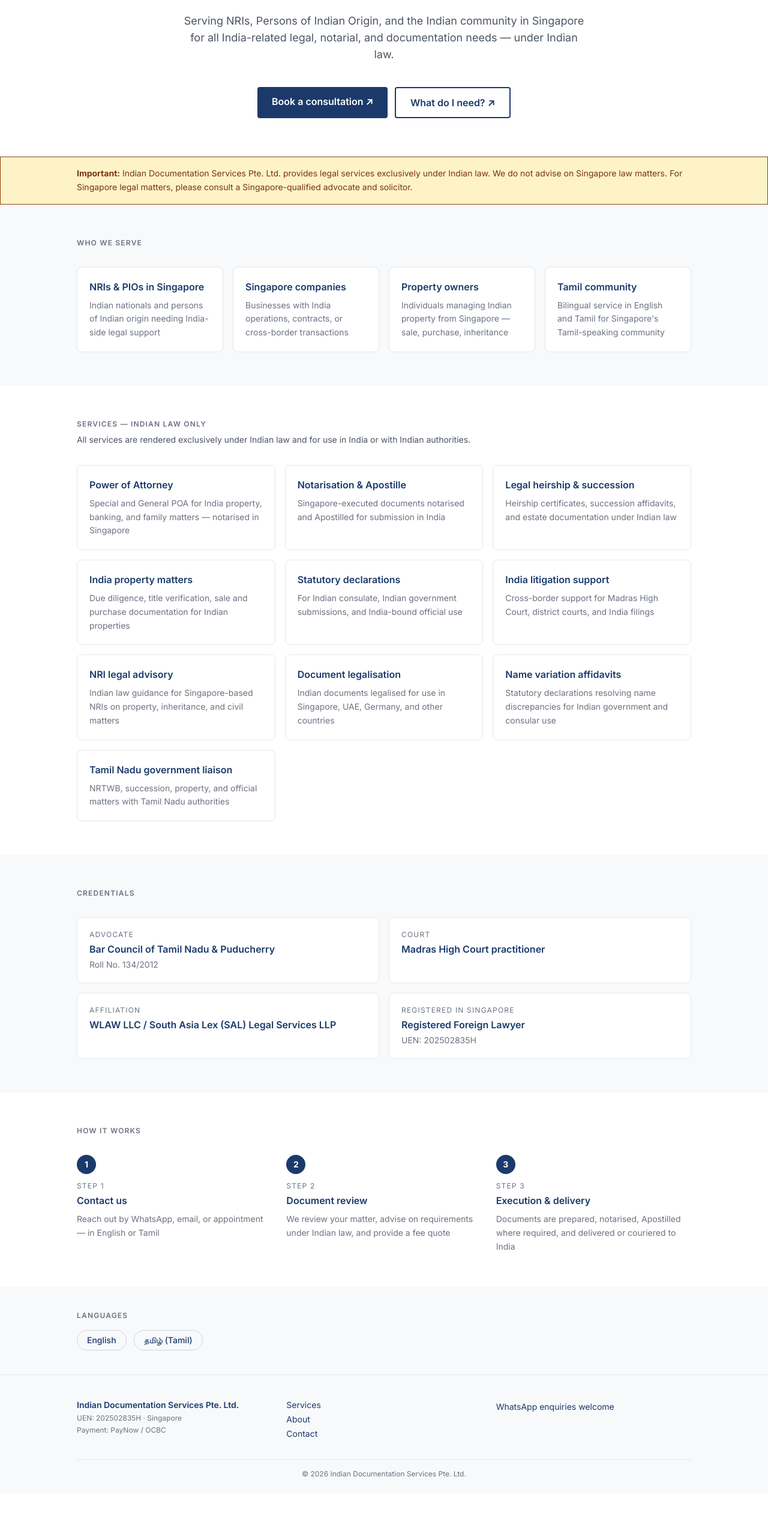
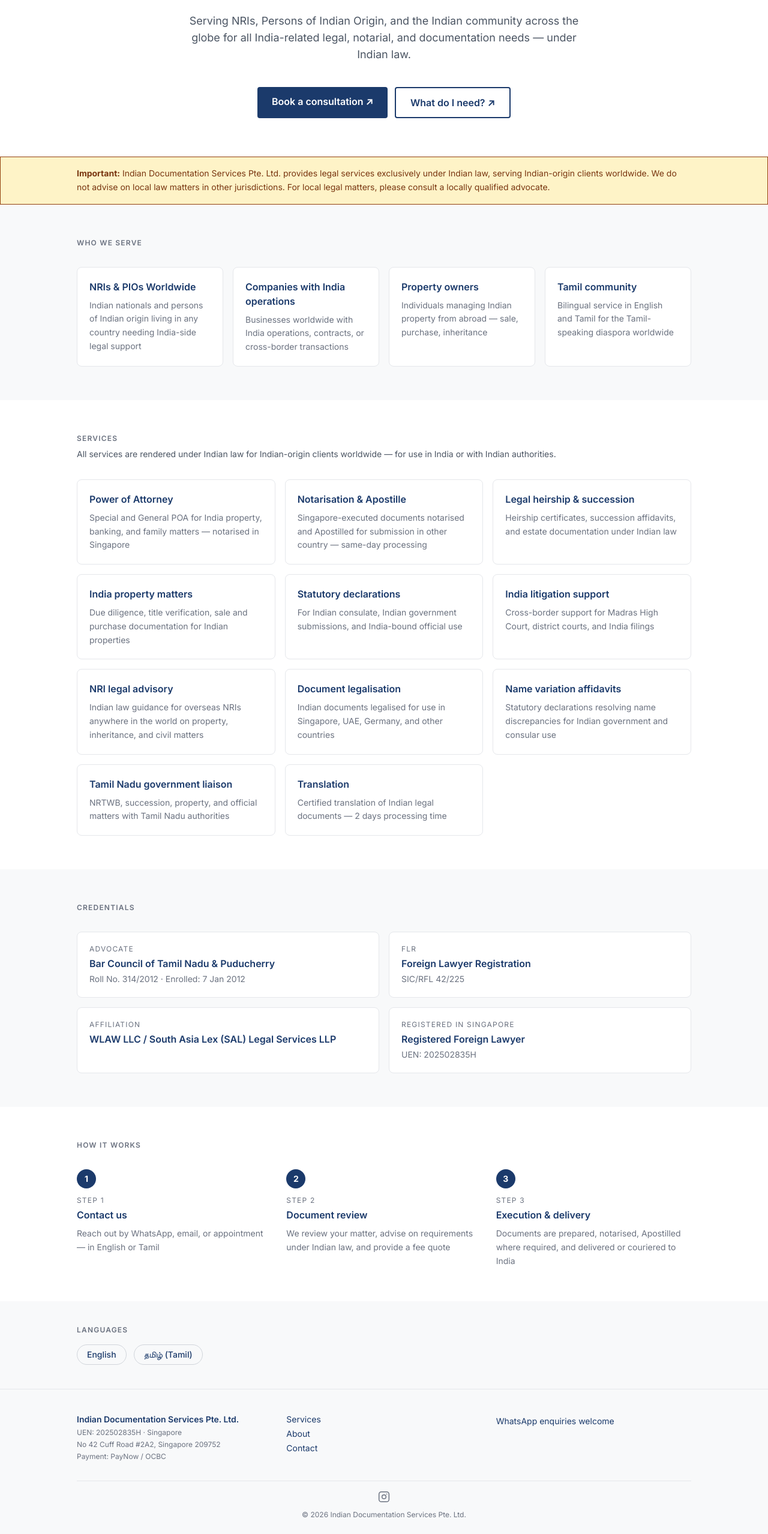
Before and after one commit to siva-vnr/indiandocservices, a Next.js app: page / in a window 1280 px wide. Shown: the part 234-2791 px from the top of the page at 60% size. Before the commit the page ends 2723 px from the top, so only its background shows below. Built offline with nearby package versions, Linux system fonts and the light colour scheme.

Commit message:
fix: update footer content and translations for global reach

```diff
--- a/src/app/layout.tsx
+++ b/src/app/layout.tsx
@@ -1,5 +1,5 @@
 import type { Metadata, Viewport } from 'next'
-import { Inter, Noto_Sans_Tamil } from 'next/font/google'
+import { Inter, Catamaran } from 'next/font/google'
 import './globals.css'
 
 const inter = Inter({
@@ -8,7 +8,7 @@ const inter = Inter({
   display: 'swap',
 })
 
-const notoSansTamil = Noto_Sans_Tamil({
+const catamaran = Catamaran({
   subsets: ['tamil'],
   variable: '--font-noto-tamil',
   display: 'swap',
@@ -39,7 +39,7 @@ export default function RootLayout({
 }) {
   return (
     <html lang="en">
-      <body className={`${inter.variable} ${notoSansTamil.variable} font-sans antialiased`}>
+      <body className={`${inter.variable} ${catamaran.variable} font-sans antialiased`}>
         {children}
       </body>
     </html>
--- a/src/components/Footer.tsx
+++ b/src/components/Footer.tsx
@@ -17,6 +17,9 @@ export default function Footer({ lang }: FooterProps) {
               {s.company}
             </p>
             <p className="text-xs text-muted">{s.uen}</p>
+            <p className={`text-xs text-muted mt-1 ${lang === 'ta' ? 'font-tamil' : ''}`}>
+              {s.address}
+            </p>
             <p className={`text-xs text-muted mt-1 ${lang === 'ta' ? 'font-tamil' : ''}`}>
               {s.payment}
             </p>
@@ -43,7 +46,20 @@ export default function Footer({ lang }: FooterProps) {
             </a>
           </div>
         </div>
-        <div className="border-t border-gray-200 pt-4">
+        <div className="border-t border-gray-200 pt-4 flex flex-col items-center gap-3">
+          <a
+            href={s.instagram}
+            target="_blank"
+            rel="noopener noreferrer"
+            aria-label="Instagram"
+            className="text-muted hover:text-navy transition-colors"
+          >
+            <svg xmlns="http://www.w3.org/2000/svg" width="20" height="20" viewBox="0 0 24 24" fill="none" stroke="currentColor" strokeWidth="1.8" strokeLinecap="round" strokeLinejoin="round">
+              <rect x="2" y="2" width="20" height="20" rx="5" ry="5"/>
+              <circle cx="12" cy="12" r="4"/>
+              <circle cx="17.5" cy="6.5" r="1" fill="currentColor" stroke="none"/>
+            </svg>
+          </a>
           <p className={`text-xs text-muted text-center ${lang === 'ta' ? 'font-tamil' : ''}`}>
             {s.copyright}
           </p>
--- a/src/translations.ts
+++ b/src/translations.ts
@@ -8,43 +8,43 @@ export const t = {
       companyShort: 'IDS Pte. Ltd.',
     },
     hero: {
-      headline: 'Your Indian legal documentation partner in Singapore',
+      headline: 'Your Indian legal documentation partner — worldwide',
       subtext:
-        'Serving NRIs, Persons of Indian Origin, and the Indian community in Singapore for all India-related legal, notarial, and documentation needs — under Indian law.',
+        'Serving NRIs, Persons of Indian Origin, and the Indian community across the globe for all India-related legal, notarial, and documentation needs — under Indian law.',
       cta1: 'Book a consultation ↗',
       cta2: 'What do I need? ↗',
-      whatsapp: 'https://wa.me/919841515182',
+      whatsapp: 'https://wa.me/6596521251',
       email: 'mailto:southasialawfirm@gmail.com',
     },
     disclaimer: {
       label: 'Important:',
-      text: 'Indian Documentation Services Pte. Ltd. provides legal services exclusively under Indian law. We do not advise on Singapore law matters. For Singapore legal matters, please consult a Singapore-qualified advocate and solicitor.',
+      text: 'Indian Documentation Services Pte. Ltd. provides legal services exclusively under Indian law, serving Indian-origin clients worldwide. We do not advise on local law matters in other jurisdictions. For local legal matters, please consult a locally qualified advocate.',
     },
     whoWeServe: {
       title: 'WHO WE SERVE',
       cards: [
         {
-          title: 'NRIs & PIOs in Singapore',
-          desc: 'Indian nationals and persons of Indian origin needing India-side legal support',
+          title: 'NRIs & PIOs Worldwide',
+          desc: 'Indian nationals and persons of Indian origin living in any country needing India-side legal support',
         },
         {
-          title: 'Singapore companies',
-          desc: 'Businesses with India operations, contracts, or cross-border transactions',
+          title: 'Companies with India operations',
+          desc: 'Businesses worldwide with India operations, contracts, or cross-border transactions',
         },
         {
           title: 'Property owners',
-          desc: 'Individuals managing Indian property from Singapore — sale, purchase, inheritance',
+          desc: 'Individuals managing Indian property from abroad — sale, purchase, inheritance',
         },
         {
           title: 'Tamil community',
-          desc: "Bilingual service in English and Tamil for Singapore's Tamil-speaking community",
+          desc: 'Bilingual service in English and Tamil for the Tamil-speaking diaspora worldwide',
         },
       ],
     },
     services: {
-      title: 'SERVICES — INDIAN LAW ONLY',
+      title: 'SERVICES',
       subtext:
-        'All services are rendered exclusively under Indian law and for use in India or with Indian authorities.',
+        'All services are rendered under Indian law for Indian-origin clients worldwide — for use in India or with Indian authorities.',
       items: [
         {
           title: 'Power of Attorney',
@@ -52,7 +52,7 @@ export const t = {
         },
         {
           title: 'Notarisation & Apostille',
-          desc: 'Singapore-executed documents notarised and Apostilled for submission in India',
+          desc: 'Singapore-executed documents notarised and Apostilled for submission in other country — same-day processing',
         },
         {
           title: 'Legal heirship & succession',
@@ -72,7 +72,7 @@ export const t = {
         },
         {
           title: 'NRI legal advisory',
-          desc: 'Indian law guidance for Singapore-based NRIs on property, inheritance, and civil matters',
+          desc: 'Indian law guidance for overseas NRIs anywhere in the world on property, inheritance, and civil matters',
         },
         {
           title: 'Document legalisation',
@@ -86,6 +86,10 @@ export const t = {
           title: 'Tamil Nadu government liaison',
           desc: 'NRTWB, succession, property, and official matters with Tamil Nadu authorities',
         },
+        {
+          title: 'Translation',
+          desc: 'Certified translation of Indian legal documents — 2 days processing time',
+        },
       ],
     },
     credentials: {
@@ -94,9 +98,9 @@ export const t = {
         {
           label: 'Advocate',
           value: 'Bar Council of Tamil Nadu & Puducherry',
-          sub: 'Roll No. 134/2012',
+          sub: 'Roll No. 314/2012 · Enrolled: 7 Jan 2012',
         },
-        { label: 'Court', value: 'Madras High Court practitioner', sub: '' },
+        { label: 'FLR', value: 'Foreign Lawyer Registration', sub: 'SIC/RFL 42/225' },
         {
           label: 'Affiliation',
           value: 'WLAW LLC / South Asia Lex (SAL) Legal Services LLP',
@@ -136,10 +140,12 @@ export const t = {
     footer: {
       company: 'Indian Documentation Services Pte. Ltd.',
       uen: 'UEN: 202502835H · Singapore',
+      address: 'No 42 Cuff Road #2A2, Singapore 209752',
       payment: 'Payment: PayNow / OCBC',
       nav: ['Services', 'About', 'Contact'],
       navAnchors: ['#services', '#about', '#contact'],
       whatsapp: 'WhatsApp enquiries welcome',
+      instagram: 'https://www.instagram.com/southasialawfirm/',
       copyright: '© 2026 Indian Documentation Services Pte. Ltd.',
     },
   },
@@ -150,43 +156,43 @@ export const t = {
       companyShort: 'IDS Pte. Ltd.',
     },
     hero: {
-      headline: 'சிங்கப்பூரில் உங்கள் இந்திய சட்ட ஆவண பங்காளி',
+      headline: 'உலகெங்கும் உள்ள இந்திய வம்சாவளியினருக்கான சட்ட ஆவண பங்காளி',
       subtext:
-        'சிங்கப்பூரில் உள்ள NRI கள், இந்திய வம்சாவளியினர் மற்றும் இந்திய சமூகத்தினருக்கு அனைத்து இந்தியா தொடர்பான சட்ட, நோட்டரி மற்றும் ஆவண தேவைகளுக்காக — இந்திய சட்டத்தின் கீழ்.',
+        'உலகின் எந்த நாட்டில் வசிக்கும் NRI கள், இந்திய வம்சாவளியினர் மற்றும் இந்திய சமூகத்தினருக்கு அனைத்து இந்தியா தொடர்பான சட்ட, நோட்டரி மற்றும் ஆவண தேவைகளுக்காக — இந்திய சட்டத்தின் கீழ்.',
       cta1: 'ஆலோசனை பதிவு செய்யுங்கள் ↗',
       cta2: 'எனக்கு என்ன தேவை? ↗',
-      whatsapp: 'https://wa.me/919841515182',
+      whatsapp: 'https://wa.me/6596521251',
       email: 'mailto:southasialawfirm@gmail.com',
     },
     disclaimer: {
       label: 'முக்கியம்:',
-      text: 'இந்திய ஆவண சேவைகள் பிரைவேட் லிமிடெட் இந்திய சட்டத்தின் கீழ் மட்டுமே சட்ட சேவைகளை வழங்குகிறது. சிங்கப்பூர் சட்ட விஷயங்களில் நாங்கள் ஆலோசனை வழங்குவதில்லை. சிங்கப்பூர் சட்ட விஷயங்களுக்கு, சிங்கப்பூர் தகுதிவாய்ந்த வழக்கறிஞரை அணுகவும்.',
+      text: 'இந்திய ஆவண சேவைகள் பிரைவேட் லிமிடெட் உலகெங்கும் உள்ள இந்திய வம்சாவளி வாடிக்கையாளர்களுக்கு இந்திய சட்டத்தின் கீழ் மட்டுமே சட்ட சேவைகளை வழங்குகிறது. மற்ற நாடுகளின் உள்ளூர் சட்ட விஷயங்களில் நாங்கள் ஆலோசனை வழங்குவதில்லை. உள்ளூர் சட்ட விஷயங்களுக்கு, உங்கள் நாட்டில் தகுதிவாய்ந்த வழக்கறிஞரை அணுகவும்.',
     },
     whoWeServe: {
       title: 'நாங்கள் யாருக்கு சேவை செய்கிறோம்',
       cards: [
         {
-          title: 'சிங்கப்பூரில் NRI மற்றும் PIO',
-          desc: 'இந்திய வம்சாவளி நபர்கள் மற்றும் இந்திய தேசிகர்களுக்கு இந்தியா தொடர்பான சட்ட ஆதரவு',
+          title: 'உலகெங்கும் NRI மற்றும் PIO',
+          desc: 'எந்த நாட்டிலும் வசிக்கும் இந்திய வம்சாவளி நபர்கள் மற்றும் இந்திய தேசிகர்களுக்கு இந்தியா தொடர்பான சட்ட ஆதரவு',
         },
         {
-          title: 'சிங்கப்பூர் நிறுவனங்கள்',
-          desc: 'இந்தியாவில் செயல்பாடுகள், ஒப்பந்தங்கள் அல்லது கடல் கடந்த பரிவர்த்தனைகள் கொண்ட வணிகங்கள்',
+          title: 'இந்தியா செயல்பாடுகள் கொண்ட நிறுவனங்கள்',
+          desc: 'உலகெங்கும் உள்ள இந்தியாவில் செயல்பாடுகள், ஒப்பந்தங்கள் அல்லது கடல் கடந்த பரிவர்த்தனைகள் கொண்ட வணிகங்கள்',
         },
         {
           title: 'சொத்து உரிமையாளர்கள்',
-          desc: 'சிங்கப்பூரிலிருந்து இந்திய சொத்துக்களை நிர்வகிக்கும் நபர்கள் — விற்பனை, கொள்முதல், மரபுரிமை',
+          desc: 'வெளிநாட்டிலிருந்து இந்திய சொத்துக்களை நிர்வகிக்கும் நபர்கள் — விற்பனை, கொள்முதல், மரபுரிமை',
         },
         {
           title: 'தமிழ் சமூகம்',
-          desc: 'சிங்கப்பூரின் தமிழ் பேசும் சமூகத்திற்கு ஆங்கிலம் மற்றும் தமிழில் இருமொழி சேவை',
+          desc: 'உலகெங்கும் உள்ள தமிழ் பேசும் சமூகத்திற்கு ஆங்கிலம் மற்றும் தமிழில் இருமொழி சேவை',
         },
       ],
     },
     services: {
-      title: 'சேவைகள் — இந்திய சட்டம் மட்டும்',
+      title: 'சேவைகள்',
       subtext:
-        'அனைத்து சேவைகளும் இந்திய சட்டத்தின் கீழ் மட்டுமே மற்றும் இந்தியாவில் அல்லது இந்திய அதிகாரிகளுடன் பயன்பாட்டிற்கு வழங்கப்படுகின்றன.',
+        'உலகெங்கும் உள்ள இந்திய வம்சாவளி வாடிக்கையாளர்களுக்கு அனைத்து சேவைகளும் இந்திய சட்டத்தின் கீழ் — இந்தியாவில் அல்லது இந்திய அதிகாரிகளுடன் பயன்பாட்டிற்கு வழங்கப்படுகின்றன.',
       items: [
         {
           title: 'பவர் ஆஃப் அட்டர்னி',
@@ -194,7 +200,7 @@ export const t = {
         },
         {
           title: 'நோட்டரிசேஷன் & அப்போஸ்டில்',
-          desc: 'சிங்கப்பூரில் செயல்படுத்தப்பட்ட ஆவணங்கள் இந்தியாவில் சமர்ப்பிக்க நோட்டரி மற்றும் அப்போஸ்டில் செய்யப்பட்டவை',
+          desc: 'சிங்கப்பூரில் செயல்படுத்தப்பட்ட ஆவணங்கள் மற்ற நாடுகளில் சமர்ப்பிக்க நோட்டரி மற்றும் அப்போஸ்டில் செய்யப்பட்டவை — அதே நாள் செயலாக்கம்',
         },
         {
           title: 'சட்ட வாரிசு & வாரிசுரிமை',
@@ -214,7 +220,7 @@ export const t = {
         },
         {
           title: 'NRI சட்ட ஆலோசனை',
-          desc: 'சிங்கப்பூர் NRI களுக்கு சொத்து, மரபுரிமை மற்றும் சிவில் விஷயங்களில் இந்திய சட்ட வழிகாட்டுதல்',
+          desc: 'உலகின் எந்த நாட்டிலும் வசிக்கும் NRI களுக்கு சொத்து, மரபுரிமை மற்றும் சிவில் விஷயங்களில் இந்திய சட்ட வழிகாட்டுதல்',
         },
         {
           title: 'ஆவண சட்டப்பூர்வமாக்கல்',
@@ -228,6 +234,10 @@ export const t = {
           title: 'தமிழ்நாடு அரசு தொடர்பு',
           desc: 'NRTWB, வாரிசுரிமை, சொத்து மற்றும் தமிழ்நாடு அதிகாரிகளுடன் அதிகாரப்பூர்வ விஷயங்கள்',
         },
+        {
+          title: 'மொழிபெயர்ப்பு',
+          desc: 'இந்திய சட்ட ஆவணங்களின் சான்றிதழ் மொழிபெயர்ப்பு — 2 நாள் செயலாக்க நேரம்',
+        },
       ],
     },
     credentials: {
@@ -236,9 +246,9 @@ export const t = {
         {
           label: 'வழக்கறிஞர்',
           value: 'தமிழ்நாடு மற்றும் புதுச்சேரி வழக்கறிஞர் கவுன்சில்',
-          sub: 'ரோல் எண். 134/2012',
+          sub: 'ரோல் எண். 314/2012 · சேர்க்கை: 7 ஜன 2012',
         },
-        { label: 'நீதிமன்றம்', value: 'மதராஸ் உயர் நீதிமன்ற வழக்கறிஞர்', sub: '' },
+        { label: 'FLR', value: 'வெளிநாட்டு வழக்கறிஞர் பதிவு', sub: 'SIC/RFL 42/225' },
         {
           label: 'இணைப்பு',
           value: 'WLAW LLC / South Asia Lex (SAL) Legal Services LLP',
@@ -278,10 +288,12 @@ export const t = {
     footer: {
       company: 'இந்திய ஆவண சேவைகள் பிரைவேட் லிமிடெட்',
       uen: 'UEN: 202502835H · சிங்கப்பூர்',
+      address: 'எண் 42 கஃப் ரோடு #2A2, சிங்கப்பூர் 209752',
       payment: 'கட்டணம்: PayNow / OCBC',
       nav: ['சேவைகள்', 'பற்றி', 'தொடர்பு'],
       navAnchors: ['#services', '#about', '#contact'],
       whatsapp: 'WhatsApp விசாரணைகள் வரவேற்கப்படுகின்றன',
+      instagram: 'https://www.instagram.com/southasialawfirm/',
       copyright: '© 2026 இந்திய ஆவண சேவைகள் பிரைவேட் லிமிடெட்',
     },
   },
```
